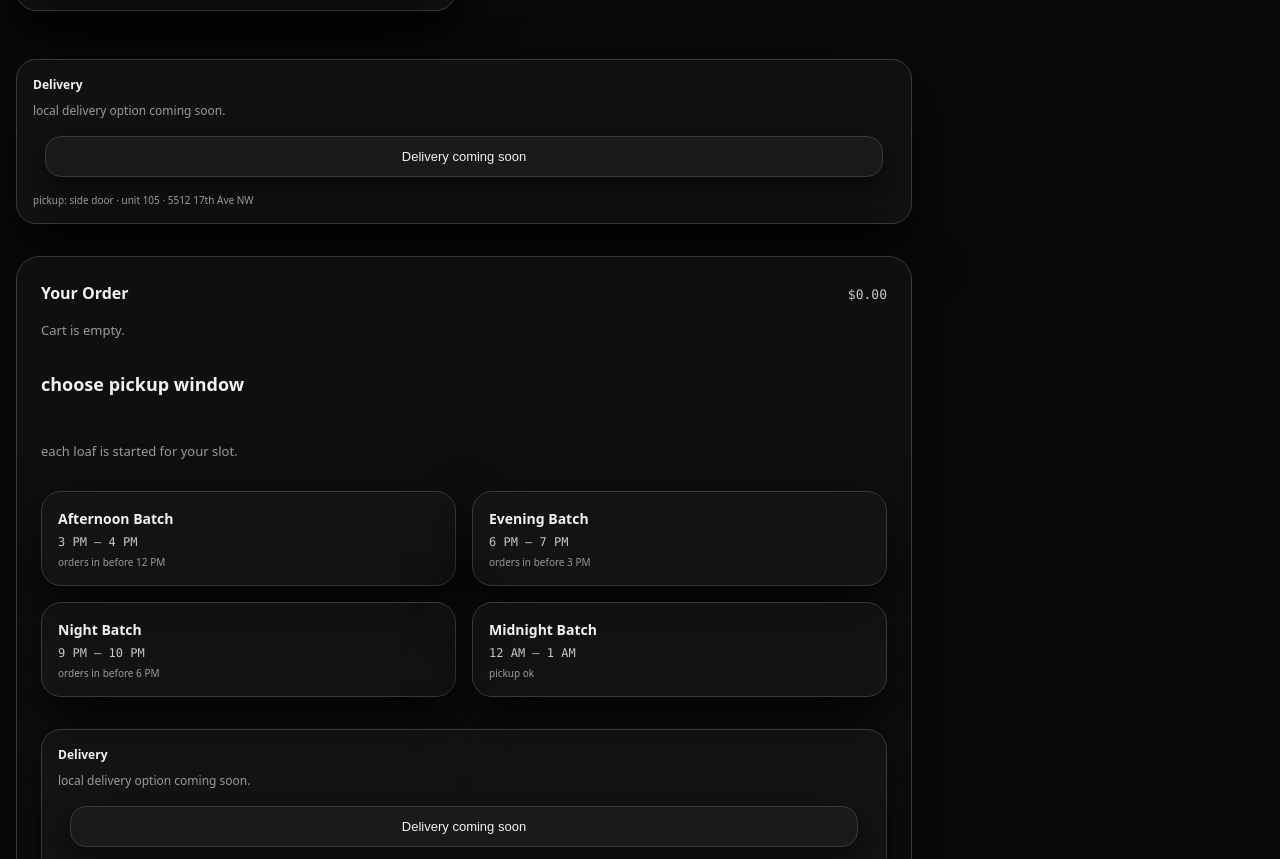
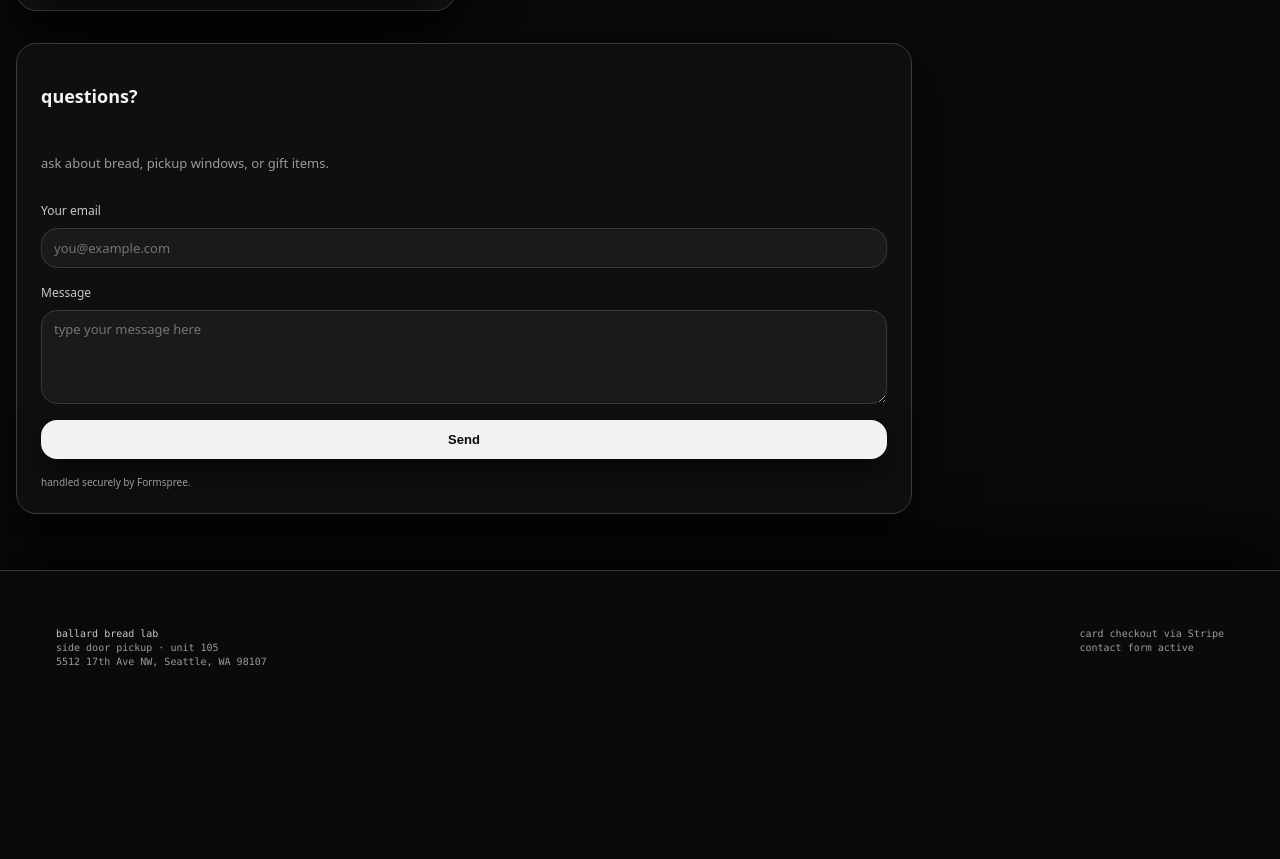
Before and after one commit to ft4qwft6t8-lang/bbl, a website: page index.html in a window 1280 px wide. Shown: the part 1218-2077 px from the top of the page. After the commit the page ends 1943 px from the top, so only its background shows below. Drawn offline with Linux system fonts and the light colour scheme.

Commit message:
Update index.html

```diff
--- a/index.html
+++ b/index.html
@@ -14,7 +14,6 @@
   grid-template-columns: 1fr 1fr;
   gap: 1rem;
 }
-
 .summary-items-container {
   border-top: 1px solid #555;
   border-bottom: 1px solid #555;
@@ -224,22 +223,6 @@
       </div>
     </section>
 
-      <div class="info-block">
-        <div class="info-head">Delivery</div>
-        <div class="info-body">
-          local delivery option coming soon.
-        </div>
-        <div class="toast-action">
-          <button class="btn-secondary full" disabled>
-            Delivery coming soon
-          </button>
-        </div>
-        <div class="info-note">
-          pickup: side door · unit 105 · 5512 17th Ave NW
-        </div>
-      </div>
-    </section>
-
     <section id="contact" class="block">
       <form
         action="https://formspree.io/f/xanlylkl"
@@ -286,6 +269,7 @@
       <div id="cartItems" class="cart-items empty-msg">
         Cart is empty.
       </div>
+
     <section id="pickup" class="block">
       <h2 class="section-title">choose pickup window</h2>
       <p class="section-desc">
```
